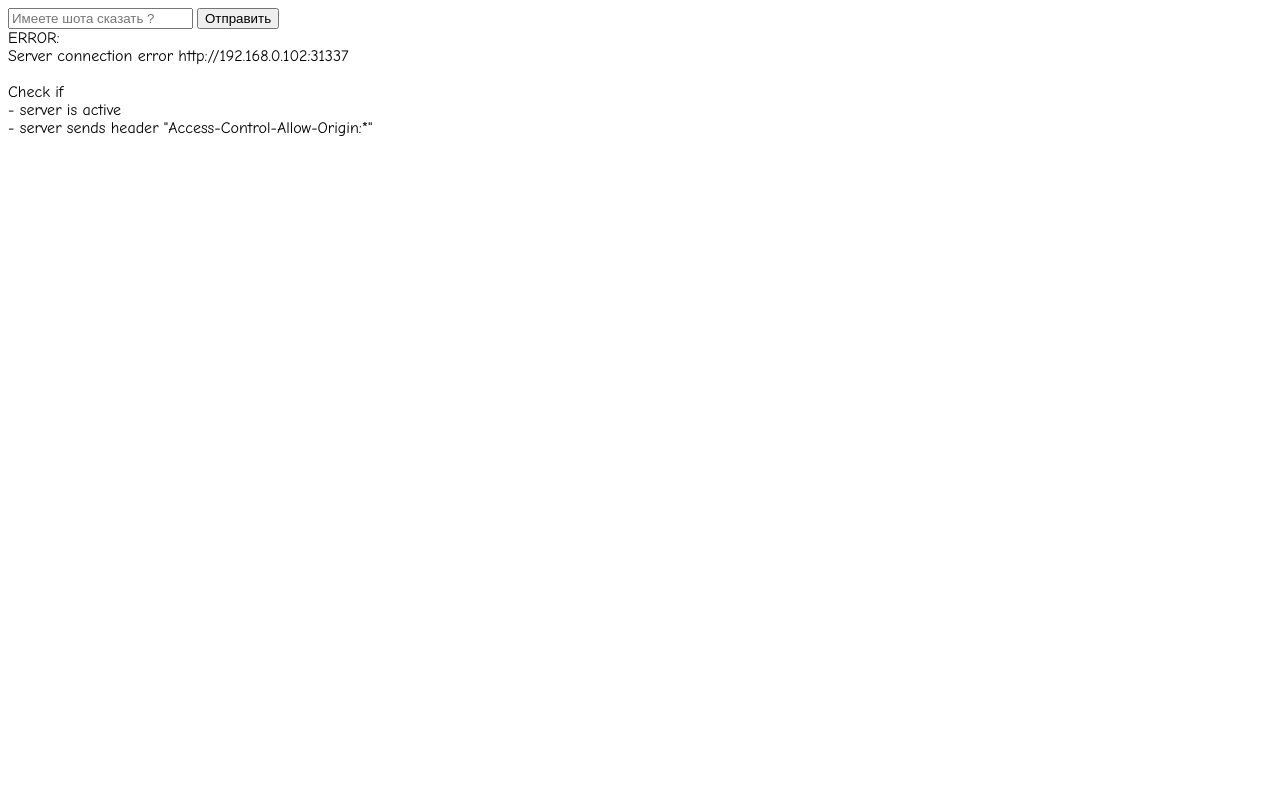
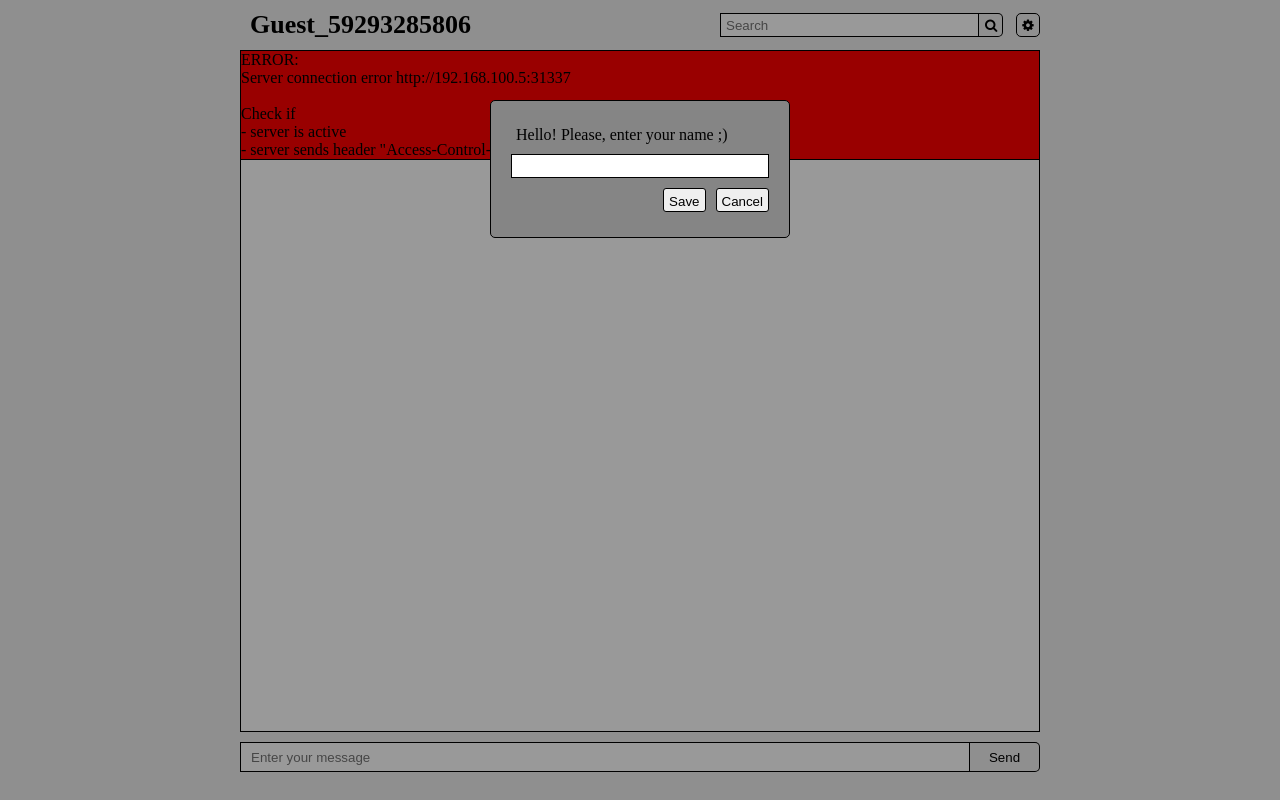
Before and after one commit to MargoGrodno/Chat, a website: page index.html in a window 1280 px wide. Drawn offline with nearby package versions, Linux system fonts and the light colour scheme; no server answers.

Commit message:
reconstruction

```diff
--- /dev/null
+++ b/css/chat.css
@@ -0,0 +1,258 @@
+html,
+body {
+    background: #eee;
+    height: 100%;
+    margin: 0;
+}
+
+p {
+    font-size: 16px;
+    margin: 5px;
+}
+
+.content {
+    -webkit-box-sizing: border-box;
+    -moz-box-sizing: border-box;
+    box-sizing: border-box;
+    margin: 0 auto;
+    width: 90%;
+    max-width: 800px;
+    height: 100%;
+}
+
+.header {
+    height: 50px;
+    font-size: 0;
+}
+
+#username {
+    width: 150px;
+    float: left;
+    -webkit-box-sizing: border-box;
+    -moz-box-sizing: border-box;
+    box-sizing: border-box;
+    display: inline;
+    font-weight: bold;
+    font-size: 26px;
+    padding: 10px;
+}
+
+.search {
+    float: right;
+    max-width: 320px;
+    font-size: 0;
+    float: right;
+    width: calc(100% - 150px);
+    padding: 13px 0 13px 0;
+    display: inline-block;
+}
+
+.textField {
+    -webkit-box-sizing: border-box;
+    -moz-box-sizing: border-box;
+    box-sizing: border-box;
+    height: 24px;
+    padding: 5px;
+    border: 1px solid black;
+}
+
+.searchField {
+    min-width: 100px;
+    width: calc(100% - 61px);
+}
+
+.popupField {
+    margin: 5px 0;
+    width: 100%;
+}
+
+.popupButton {
+    -webkit-box-sizing: border-box;
+    -moz-box-sizing: border-box;
+    box-sizing: border-box;
+    float: right;
+    margin: 5px 0 5px 10px;
+    height: 24px;
+    padding: 5px;
+    border: 1px solid black;
+    border-radius: 3px;
+}
+
+#searchButton {
+    height: 24px;
+    border-radius: 0 5px 5px 0;
+    border: solid black;
+    border-width: 1px 1px 1px 0;
+    -webkit-box-sizing: border-box;
+    -moz-box-sizing: border-box;
+    box-sizing: border-box;
+    width: 24px;
+}
+
+#settingsButton {
+    -webkit-box-sizing: border-box;
+    -moz-box-sizing: border-box;
+    box-sizing: border-box;
+    margin-left: 13px;
+    height: 24px;
+    width: 24px;
+    padding: 0;
+    border-radius: 5px;
+    border: solid black 1px;
+}
+
+#emptyNameMessage {
+    color: #800000;
+    display: none;
+}
+.popup {
+    -webkit-box-sizing: border-box;
+    -moz-box-sizing: border-box;
+    box-sizing: border-box;
+    position: fixed;
+    right: 0;
+    left: 0;
+    top: 100px;
+    margin-right: auto;
+    margin-left: auto;
+    width: 300px;
+    max-width: 90%;
+    z-index: 200;
+    border: solid black 1px;
+    border-radius: 5px;
+    padding: 20px;
+    background: #858585;
+    display: none;
+}
+
+#takeUsername {
+    display: block;
+}
+
+#modalOverlayMask {
+    position: fixed;
+    width: 100%;
+    height: 100%;
+    top: 0;
+    left: 0;
+    z-index: 100;
+    background-color: #000;
+    opacity: 0.4;
+    display: block;
+}
+
+#historyConteiner {
+    position: relative;
+    background: white;
+    border: solid 1px;
+    -webkit-box-sizing: border-box;
+    -moz-box-sizing: border-box;
+    box-sizing: border-box;
+    height: calc(100% - 118px);
+    overflow: auto;
+}
+
+#offline {
+    border-bottom: solid 1px;
+    -webkit-box-sizing: border-box;
+    -moz-box-sizing: border-box;
+    box-sizing: border-box;
+    margin: 0 auto;
+    background: red;
+    position: absolute;
+    width: 100%;
+    display: none;
+}
+
+#history {
+    background: white;
+    -webkit-box-sizing: border-box;
+    -moz-box-sizing: border-box;
+    box-sizing: border-box;
+    padding: 0 3%;
+}
+
+.newMessage {
+    -webkit-box-sizing: border-box;
+    -moz-box-sizing: border-box;
+    box-sizing: border-box;
+    padding: 10px 0;
+    height: 50px;
+    font-size: 0;
+}
+
+#newMessageField {
+    height: 30px;
+    padding: 10px;
+    border: 1px solid black;
+    width: calc(100% - 70px);
+    -webkit-box-sizing: border-box;
+    -moz-box-sizing: border-box;
+    box-sizing: border-box;
+}
+
+#sendButton {
+    height: 30px;
+    border-radius: 0 5px 5px 0;
+    border: solid black;
+    border-width: 1px 1px 1px 0;
+    -webkit-box-sizing: border-box;
+    -moz-box-sizing: border-box;
+    box-sizing: border-box;
+    width: 70px;
+}
+
+.messageConteiner {
+    position: relative;
+    padding: 10px 0 10px 0;
+}
+
+.k1 {
+    position: absolute;
+    width: 40px;
+    left: 0;
+    text-align: right;
+}
+
+.k2 {
+    margin: 0 40px 0 55px;
+}
+
+.k3 {
+    visibility: hidden;
+    top: 25px;
+    position: absolute;
+    width: 25px;
+    right: 0;
+}
+
+
+.messageConteiner:hover {
+    background: #ffffed;
+}
+
+.messageConteiner:hover > .k3 {
+    visibility: visible;
+}
+
+.time,
+.name {
+    margin-bottom: 5px;
+}
+
+.text {
+    word-wrap: break-word;
+}
+
+@media (max-width: 370px) {
+    #username {
+        display: none;
+    }
+    .search {
+        width: 100%;
+    }
+}
+
+.margin20 {
+    margin: 20px;
+}
--- a/index.html
+++ b/index.html
@@ -1,13 +1,75 @@
 <!DOCTYPE html>
 <html>
+
 <head lang="en">
     <meta charset="UTF-8">
     <title>Default chat</title>
+    <meta name="viewport" content="width=device-width, minimum-scale=1.0, maximum-scale=1.0" />
+    <link rel="stylesheet" type="text/css" href="css/chat.css" />
+    <link rel="stylesheet" href="bower_components/font-awesome/css/font-awesome.min.css">
+    <script src="bower_components/jquery/dist/jquery.min.js"></script>
+    <script src="bower_components/lodash/lodash.min.js"></script>
     <script src="js/client.js"></script>
+
 </head>
+
 <body onload="run();">
-    <input id="newMessage" type="text" placeholder="Имеете шота сказать ?">
-    <button id="sendButton" type="button">Отправить</button>
-    <div id="history" style="display:table;width:100%;font-family: 'Comic Sans MS', cursive, sans-serif"></div>
+    <div class="popup" id="changeServer">
+        <p>Enter address of new server:</p>
+        <input class="textField popupField" id="ipField" type="text">
+        <button class="popupButton" id="cancelIpButton" type="button">Cancel </button>
+        <button class="popupButton" id="changeIpButton" type="button">Change </button>
+    </div>
+    <div class="popup" id="takeUsername">
+        <p>Hello! Please, enter your name ;)</p>
+        <p id="emptyNameMessage">You can't save empty name </p>
+        <input class="textField popupField" id="nameField" type="text">
+        <button class="popupButton" id="cancelNameButton" type="button">Cancel </button>
+        <button class="popupButton" id="changeNameButton" type="button">Save </button>
+    </div>
+    <div id="modalOverlayMask"></div>
+    <div class="content">
+        <div class="header">
+            <div id="username">Kate</div>
+            <div class="search">
+                <input class="textField searchField" type="text" placeholder="Search">
+                <button id="searchButton" type="button"><i class="fa fa-search"></i> </button>
+                <button id="settingsButton" type="button" title="Change server"><i class=" fa fa-cog "></i>
+                </button>
+            </div>
+        </div>
+        <div id="historyConteiner">
+            <div id="offline"> </div>
+            <div id="history"> </div>
+        </div>
+        <div class="newMessage">
+            <input id="newMessageField" type="text" placeholder="Enter your message">
+            <button id="sendButton" type="button">Send</button>
+        </div>
+    </div>
+    <script type="text/template" id="list-template">
+        <div class="messageConteiner">
+            <div class="k1">
+                <div class="time">
+                    <%=time%>
+                </div>
+                <div class="deleteMarker">
+                    <i class="fa fa-trash"></i>
+                </div>
+            </div>
+            <div class="k2">
+                <div class="name">
+                    <%=name%>
+                </div>
+                <div class="text">
+                    <%=text%>
+                </div>
+            </div>
+            <div class="k3">
+                <i class="fa fa-arrow-right"></i>
+            </div>
+        </div>
+    </script>
 </body>
+
 </html>
--- a/js/client.js
+++ b/js/client.js
@@ -1,5 +1,4 @@
-
-var ip = 'http://192.168.0.102';
+var ip = 'http://192.168.100.5';
 var port = '31337';
 
 var uniqueId = function() {
@@ -11,40 +10,76 @@ var uniqueId = function() {
 
 var theMessage = function(text) {
     return {
-		text:text,
+        text: text,
         user: appState.user
     };
 };
 
+var generalId = uniqueId();
+
 var appState = {
-	user: 'User_' + uniqueId(),
-	mainUrl : ip+':'+port,
-	history:[],
-	token : 0
+    user: 'Guest_'+generalId,
+    id: generalId,
+    mainUrl: ip + ':' + port,
+    history: [],
+    token: 0
 };
 
 function run() {
 
-	var sendButton = document.getElementById('sendButton');
-	var newMessageBox = document.getElementById('newMessage');
+    $("#username").text(appState.user);
 
-	newMessageBox.addEventListener('keypress', function(e) {
-		if(e.keyCode == 13)
+    var changeServerPopup = document.getElementById('changeServer');
+    var takeUsernamePopup = document.getElementById('takeUsername');
+    var modalOverlayMask = document.getElementById('modalOverlayMask');
+
+    $("#settingsButton").on("click", function() {
+        show([changeServerPopup, modalOverlayMask]);
+    });
+
+    $("#cancelIpButton").on("click", function() {
+        hide([changeServerPopup, modalOverlayMask]);
+    });
+
+    $("#cancelNameButton").on("click", function() {
+        hide([takeUsernamePopup, modalOverlayMask]);
+    });
+
+    $("#newMessageField").keypress(function(e) {
+        if (e.which == 13) {
             onSendButtonClick();
-		return false;
+        }
     });
-	sendButton.addEventListener('click', onSendButtonClick);
+
+    $("#sendButton").on('click', onSendButtonClick);
+
+    $("#changeNameButton").on("click", onChangeNameButtonClick);
+
     doPolling();
-
 }
 
-function onSendButtonClick(){
-	var newMessageBox = document.getElementById('newMessage');
+function hide(args) {
+    for (var i = args.length - 1; i >= 0; i--) {
+        args[i].style.display = "none";
+    };
+}
+
+function show(args) {
+    for (var i = args.length - 1; i >= 0; i--) {
+        args[i].style.display = "block";
+    };
+}
+
+function scrollHistoryBottom() {
+    var historyConteiner = document.getElementById('historyConteiner');
+    historyConteiner.scrollTop = historyConteiner.scrollHeight;
+}
+
+function onSendButtonClick() {
+
+    var newMessageBox = document.getElementById('newMessageField');
     var newMessage = theMessage(newMessageBox.value);
-
-	console.log(JSON.stringify(newMessage));
-
-	if(newMessageBox.value == '')
+    if (newMessageBox.value == '')
         return;
 
     newMessageBox.value = '';
@@ -53,23 +88,56 @@ function onSendButtonClick(){
     });
 }
 
+function onChangeNameButtonClick () {
+
+    var nameField = document.getElementById('nameField');
+    var newName = nameField.value;
+
+    if (nameField.value == ''){
+        var emptyNameMessage = document.getElementById("emptyNameMessage");
+        emptyNameMessage.style.display = "block";
+        return;
+    }
+
+
+    appState.user = newName;
+    $("#username").text(appState.user);
+
+    var takeUsernamePopup = document.getElementById('takeUsername');
+    var modalOverlayMask = document.getElementById('modalOverlayMask');
+    hide([takeUsernamePopup, modalOverlayMask]);
+
+}
+
 function sendMessage(message, continueWith) {
-	post(appState.mainUrl, JSON.stringify(message), function(){
+    post(appState.mainUrl, JSON.stringify(message), function() {
         continueWith && continueWith();
     });
 }
 
 function updateHistory(newMessages) {
-	for(var i = 0; i < newMessages.length; i++)
+    for (var i = 0; i < newMessages.length; i++)
         addMessageInternal(newMessages[i]);
 }
 
 function addMessageInternal(message) {
+    var history = appState.history;
+    history.push(message);
+
     var historyBox = document.getElementById('history');
-	var history = appState.history;
 
-	history.push(message);
-	historyBox.innerText = message.user + ' имел сказать:\n' + message.text + '\n\n' + historyBox.innerText;
+    var tmpl = _.template(document.getElementById('list-template').innerHTML);
+
+    var resultMessageDiv = tmpl({
+        time: "14:50",
+        name: message.user,
+        text: message.text
+    });
+
+    var tmpMessageDiv = document.createElement("div");
+    tmpMessageDiv.innerHTML = resultMessageDiv;
+    resultDiv = tmpMessageDiv.firstElementChild;
+    historyBox.appendChild(resultDiv);
 }
 
 function doPolling() {
@@ -77,12 +145,15 @@ function doPolling() {
         var url = appState.mainUrl + '?token=' + appState.token;
 
         get(url, function(responseText) {
+            $("#offline").hide("slow");
             var response = JSON.parse(responseText);
-
+            console.log(response);
             appState.token = response.token;
             updateHistory(response.messages);
+            scrollHistoryBottom();
             setTimeout(loop, 1000);
         }, function(error) {
+            console.log(error);
             defaultErrorHandler(error);
             setTimeout(loop, 1000);
         });
@@ -92,10 +163,10 @@ function doPolling() {
 }
 
 function defaultErrorHandler(message) {
-	var historyBox = document.getElementById('history');
-
+    var offlineBox = document.getElementById('offline');
+    offlineBox.innerText = 'ERROR:\n' + message + '\n';
+    $("#offline").show("slow");
     console.error(message);
-	historyBox.innerText = 'ERROR:\n' + message + '\n';
 }
 
 function get(url, continueWith, continueWithError) {
@@ -107,12 +178,12 @@ function post(url, data, continueWith, continueWithError) {
 }
 
 function isError(text) {
-	if(text == "")
+    if (text == "")
         return false;
 
     try {
         var obj = JSON.parse(text);
-	} catch(ex) {
+    } catch (ex) {
         return true;
     }
 
@@ -125,16 +196,16 @@ function ajax(method, url, data, continueWith, continueWithError) {
     continueWithError = continueWithError || defaultErrorHandler;
     xhr.open(method || 'GET', url, true);
 
-	xhr.onload = function () {
+    xhr.onload = function() {
         if (xhr.readyState !== 4)
             return;
 
-		if(xhr.status != 200) {
+        if (xhr.status != 200) {
             continueWithError('Error on the server side, response ' + xhr.status);
             return;
         }
 
-		if(isError(xhr.responseText)) {
+        if (isError(xhr.responseText)) {
             continueWithError('Error on the server side, response ' + xhr.responseText);
             return;
         }
@@ -142,15 +213,15 @@ function ajax(method, url, data, continueWith, continueWithError) {
         continueWith(xhr.responseText);
     };
 
-	xhr.ontimeout = function () {
+    xhr.ontimeout = function() {
         сontinueWithError('Server timed out !');
     }
 
-	xhr.onerror = function (e) {
-		var errMsg = 'Server connection error ' + appState.mainUrl + '\n'+
+    xhr.onerror = function(e) {
+        var errMsg = 'Server connection error ' + appState.mainUrl + '\n' +
             '\n' +
-		'Check if \n'+
-		'- server is active\n'+
+            'Check if \n' +
+            '- server is active\n' +
             '- server sends header "Access-Control-Allow-Origin:*"';
 
         continueWithError(errMsg);
```
Also changed, not shown: bower.json (added, +25 -0 lines), 1 other file. Lines whose indentation alone changed are shown as unchanged.
